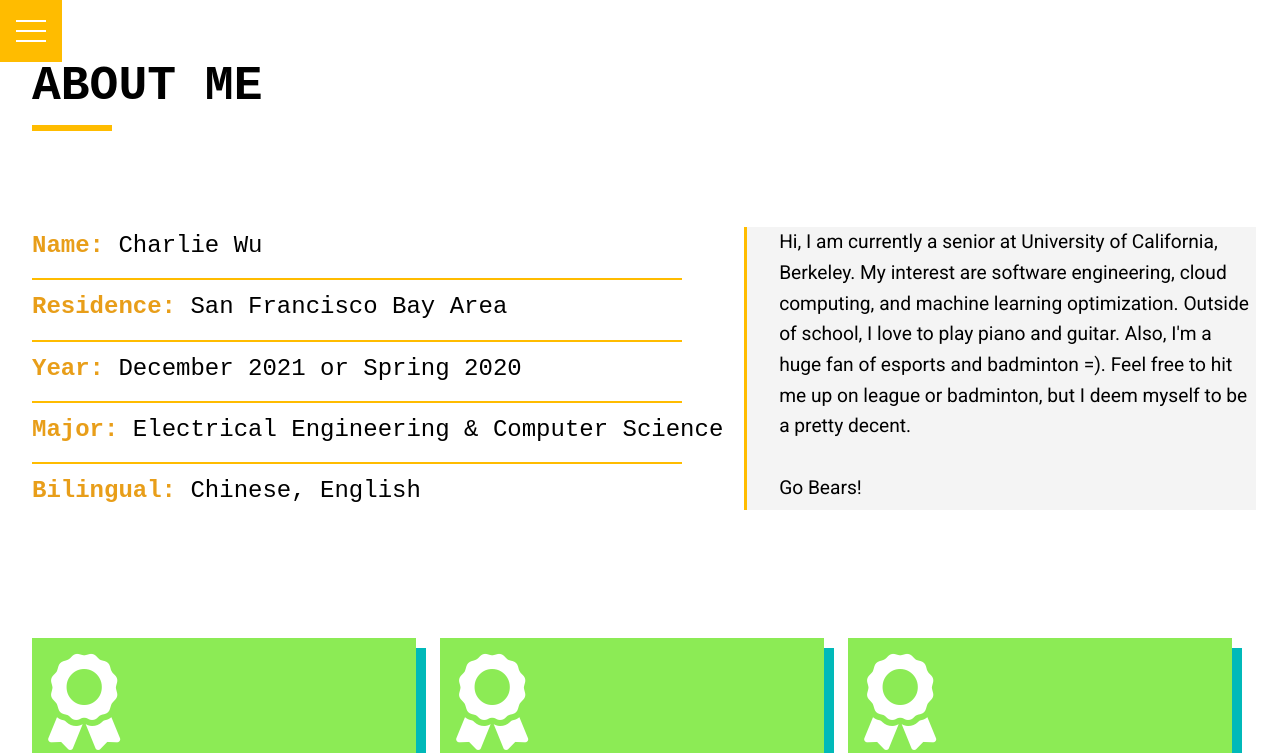
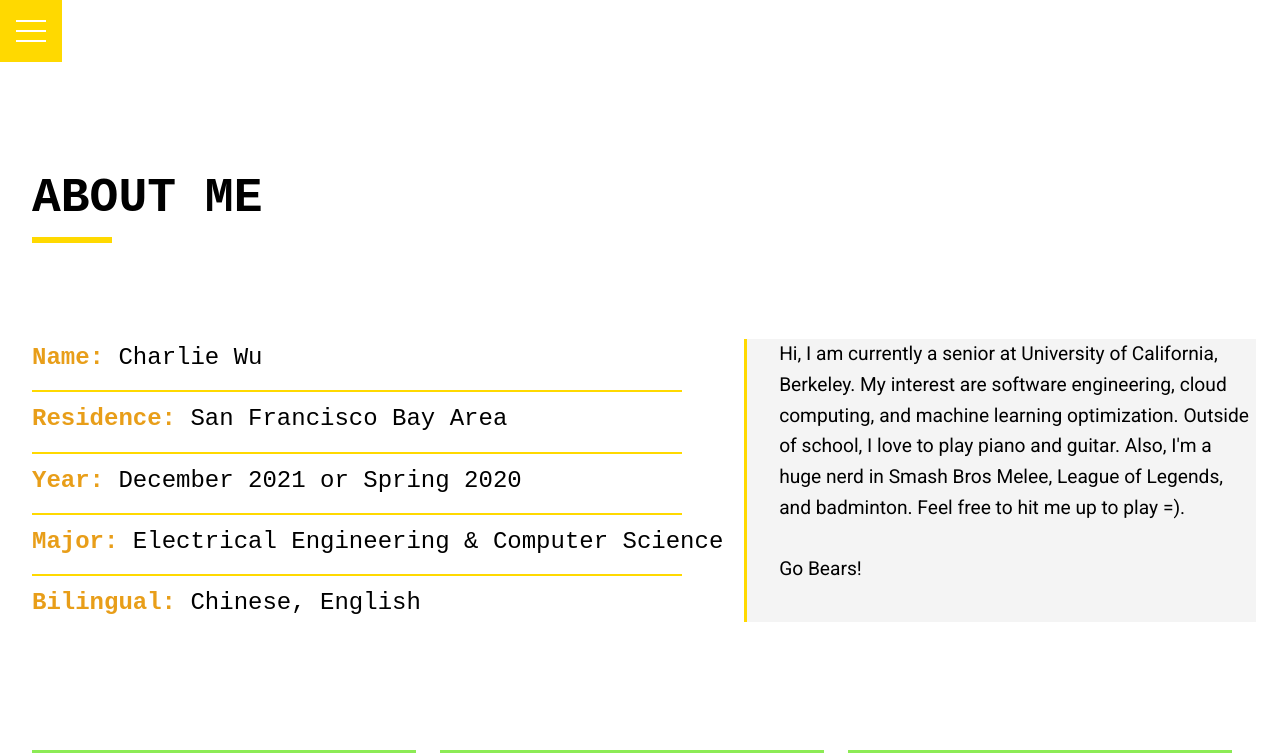
Before and after one commit to hcharlie1201/hcharlie1201.github.io, a website: page about.html in a window 1280 px wide. Shown: the top 753 px of the page. Drawn offline with Linux system fonts and the light colour scheme.

Commit message:
fixed colors and added changed some text and padding

```diff
--- a/about.html
+++ b/about.html
@@ -43,7 +43,7 @@
     <!-- Section A: Info -->
     <section id="about-a" class="text-center py-3">
       <div class="container">
-        <h2 class="section-title">About Me</h2>
+        <h2 class="section-title my-top-3">About Me</h2>
         <div id="bottom-line-about"></div>
         <br />
         <br />
@@ -72,8 +72,8 @@
             <p id="bio-detail">
               Hi, I am currently a senior at University of California, Berkeley.
               My interest are software engineering, cloud computing, and machine learning optimization. Outside of school,
-              I love to play piano and guitar. Also, I'm a huge fan of esports and badminton =). Feel
-              free to hit me up on league or badminton, but I deem myself to be a pretty decent.
+              I love to play piano and guitar. Also, I'm a huge nerd in Smash Bros Melee, League of Legends, and badminton. Feel
+              free to hit me up to play =).
             </p>
           </br>
             <p id="bio-detail">
--- a/scss/_config.scss
+++ b/scss/_config.scss
@@ -1,6 +1,6 @@
 // Variables
 $website-width: 1750px;
-$main-color: #ffbc00;
+$main-color: #ffd900;
 $light-color: #f4f4f4;
 $medium-color: #ccc;
 $dark-color: #333;
--- a/scss/_utilities.scss
+++ b/scss/_utilities.scss
@@ -96,6 +96,9 @@ input[class^="btn-"]:hover {
   &-4 {
     padding: 4rem 0;
   }
+  &-top {
+    padding-top: 2rem;
+  }
 }
 
 // Margin
@@ -123,6 +126,9 @@ input[class^="btn-"]:hover {
   }
   &-bottom-1 {
     margin-bottom: 1rem;
+  }
+  &-top-3 {
+    margin-top: 7rem;
   }
 }
 
```
Also changed, not shown: dist/css/main.css.
